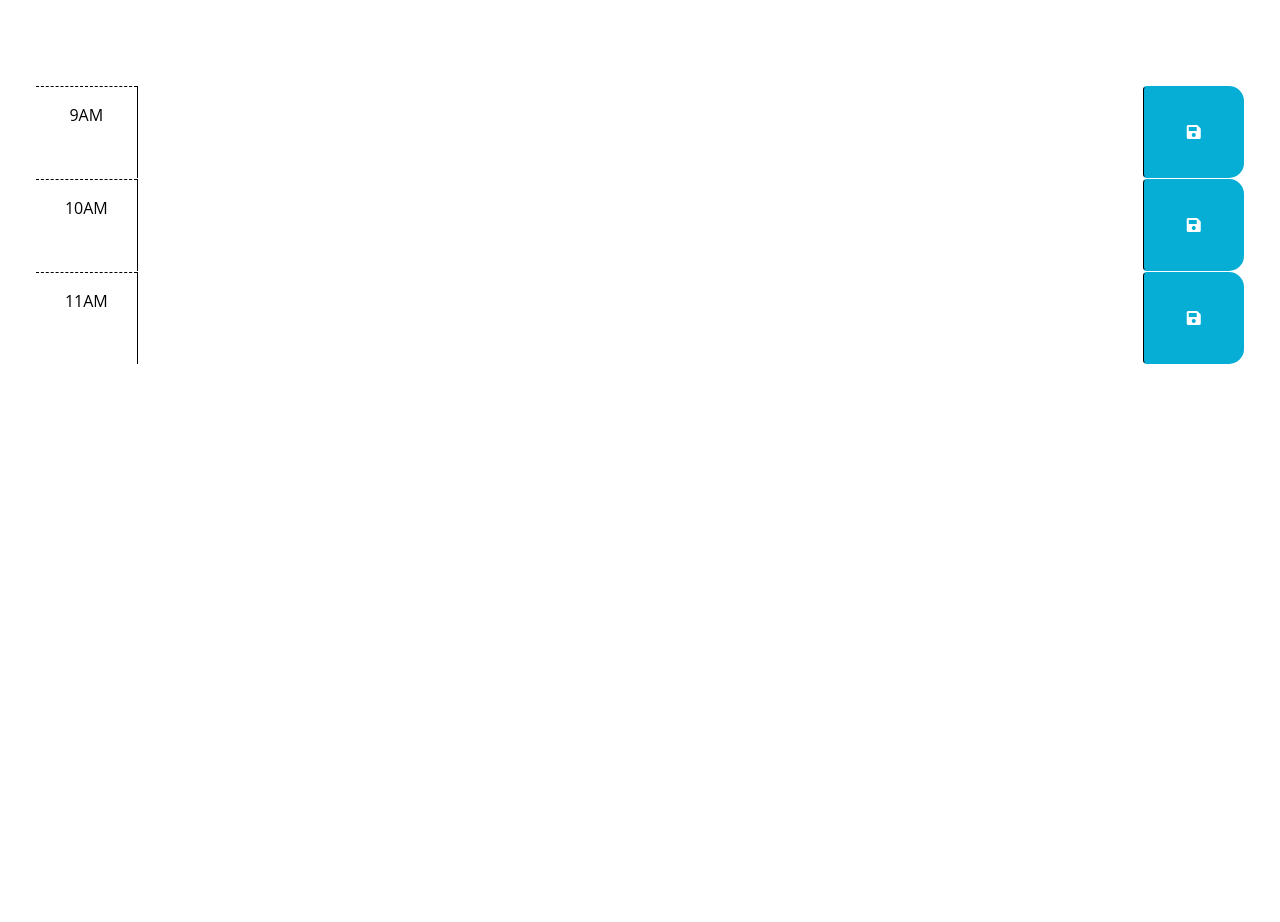
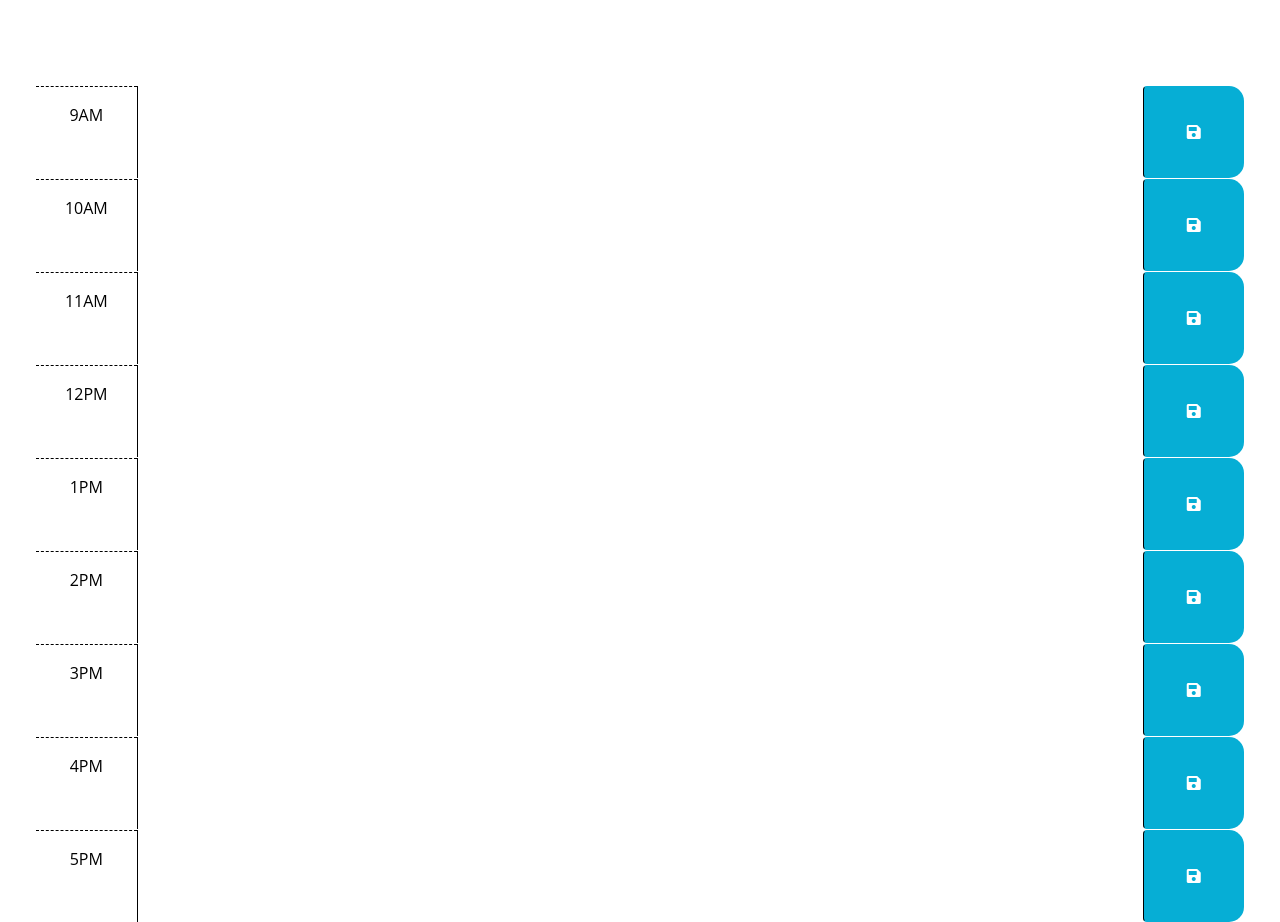
Before and after one commit to elisestankus/work-day-scheduler, a plain HTML site: page index.html in a window 1280 px wide. Shown: the part 166-1088 px from the top of the page. Before the commit the page ends 800 px from the top, so only its background shows below. Drawn offline with nearby package versions, Linux system fonts and the light colour scheme.

Commit message:
add time blocks

```diff
--- a/index.html
+++ b/index.html
@@ -50,7 +50,6 @@
         </button>
       </div>
 
-
       <div id="hour-10" class="row time-block">
         <div class="col-2 col-md-1 hour text-center py-3">10AM</div>
         <textarea class="col-8 col-md-10 description" rows="3"> </textarea>
@@ -66,6 +65,54 @@
           <i class="fas fa-save" aria-hidden="true"></i>
         </button>
       </div>
+
+      <div id="hour-12" class="row time-block">
+        <div class="col-2 col-md-1 hour text-center py-3">12PM</div>
+        <textarea class="col-8 col-md-10 description" rows="3"> </textarea>
+        <button class="btn saveBtn col-2 col-md-1" aria-label="save">
+          <i class="fas fa-save" aria-hidden="true"></i>
+        </button>
+      </div>
+
+      <div id="hour-1" class="row time-block">
+        <div class="col-2 col-md-1 hour text-center py-3">1PM</div>
+        <textarea class="col-8 col-md-10 description" rows="3"> </textarea>
+        <button class="btn saveBtn col-2 col-md-1" aria-label="save">
+          <i class="fas fa-save" aria-hidden="true"></i>
+        </button>
+      </div>
+
+      <div id="hour-2" class="row time-block">
+        <div class="col-2 col-md-1 hour text-center py-3">2PM</div>
+        <textarea class="col-8 col-md-10 description" rows="3"> </textarea>
+        <button class="btn saveBtn col-2 col-md-1" aria-label="save">
+          <i class="fas fa-save" aria-hidden="true"></i>
+        </button>
+      </div>
+
+      <div id="hour-3" class="row time-block">
+        <div class="col-2 col-md-1 hour text-center py-3">3PM</div>
+        <textarea class="col-8 col-md-10 description" rows="3"> </textarea>
+        <button class="btn saveBtn col-2 col-md-1" aria-label="save">
+          <i class="fas fa-save" aria-hidden="true"></i>
+        </button>
+      </div>
+
+      <div id="hour-4" class="row time-block">
+        <div class="col-2 col-md-1 hour text-center py-3">4PM</div>
+        <textarea class="col-8 col-md-10 description" rows="3"> </textarea>
+        <button class="btn saveBtn col-2 col-md-1" aria-label="save">
+          <i class="fas fa-save" aria-hidden="true"></i>
+        </button>
+      </div>
+
+      <div id="hour-5" class="row time-block">
+        <div class="col-2 col-md-1 hour text-center py-3">5PM</div>
+        <textarea class="col-8 col-md-10 description" rows="3"> </textarea>
+        <button class="btn saveBtn col-2 col-md-1" aria-label="save">
+          <i class="fas fa-save" aria-hidden="true"></i>
+        </button>
+      </div>
     </div>
 
     <script src="https://cdnjs.cloudflare.com/ajax/libs/jquery/3.2.1/jquery.min.js"></script>
```
